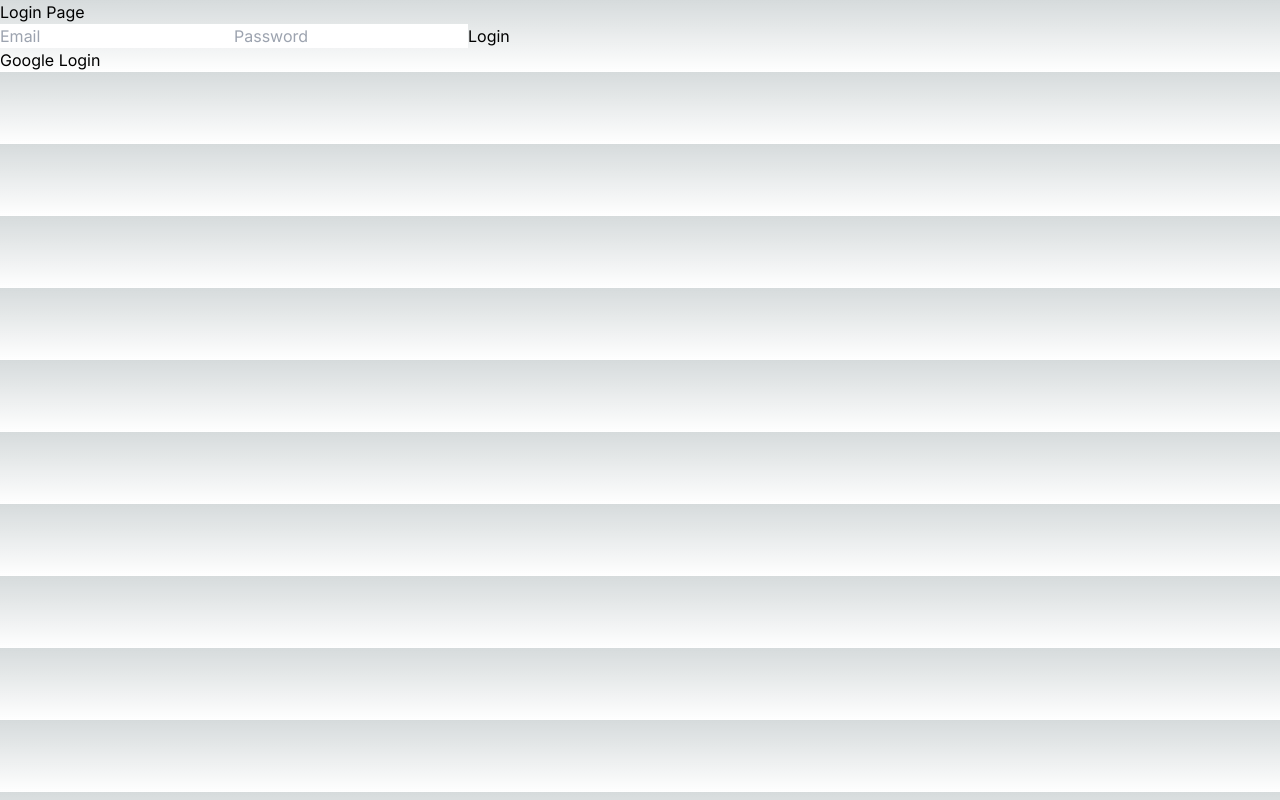
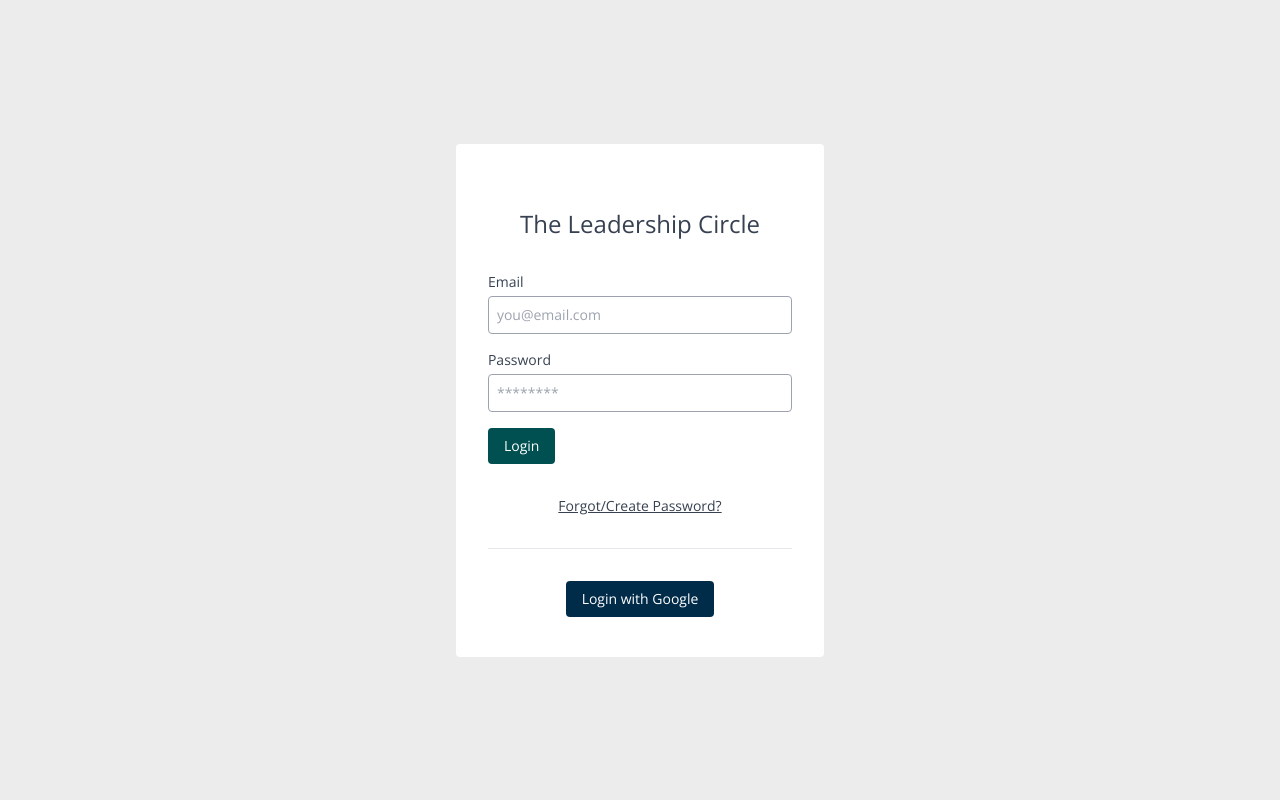
Before and after one commit to sharoncraddock/next-with-auth, a Next.js app: page /signin in a window 1280 px wide. Built offline with nearby package versions, Linux system fonts and the light colour scheme.

Commit message:
Initial styling for sign-in page.

```diff
--- a/app/layout.js
+++ b/app/layout.js
@@ -1,9 +1,9 @@
 import './globals.css'
-import { Inter } from 'next/font/google'
+import { Open_Sans } from 'next/font/google'
 
 import Provider from './components/Provider'
 
-const inter = Inter({ subsets: ['latin'] })
+const openSans = Open_Sans({ subsets: ['latin'] })
 
 export const metadata = {
   title: 'Next-Auth Demo',
@@ -13,7 +13,7 @@ export const metadata = {
 export default function RootLayout({ children }) {
   return (
     <html lang="en">
-      <body className={inter.className}>
+      <body className={openSans.className}>
         <Provider>
           <main>
             {children}
--- a/app/signin/page.jsx
+++ b/app/signin/page.jsx
@@ -27,31 +27,75 @@ export default function LoginPage() {
     });
 
     if (result.error) {
-      console.error(result.error);
+      alert(result.error);
     } else {
       router.push('/me');
     }
   };
 
   return (
-    <div>
-      <h1>Login Page</h1>
+    <section className="flex justify-center md:items-center h-screen bg-white sm:bg-custom-gray">
+      <div className="flex text-sm text-gray-700">
+        <div className="hidden bg-nectar-accent-color rounded-l-md">
+        </div>
+
+        <div className="bg-white rounded">
+          <div className="p-8">
+          <h1 className="text-center text-2xl m-8">The Leadership Circle</h1>
           <form onSubmit={handleCredentialsLogin}>
+            <div className="mb-4">
+              <label htmlFor="email" className="block mb-1">
+                Email
+              </label>
               <input
+                id="email"
                 type="email"
-          placeholder="Email"
+                placeholder="you@email.com"
                 value={email}
                 onChange={handleEmailChange}
+                className="w-full px-2 py-2 rounded border border-gray-400 focus:border-blue-500 focus:outline-none"
               />
+            </div>
+            <div className="mb-4">
+              <label htmlFor="password" className="block mb-1">
+                Password
+              </label>
               <input
+                id="password"
                 type="password"
-          placeholder="Password"
+                placeholder="********"
                 value={password}
                 onChange={handlePasswordChange}
+                className="w-full px-2 py-2 rounded border border-gray-400 focus:border-blue-500 focus:outline-none"
               />
-        <button type="submit">Login</button>
+            </div>
+            <button
+              type="submit"
+              className="bg-nectar-accent-color hover:bg-nectar-accent-color-hover text-white py-2 px-4 rounded text-sm focus:outline-none"
+            >
+              Login
+            </button>
           </form>
-      <button onClick={() => signIn('google')}>Google Login</button>
+
+          <div className="text-center">
+            <a className="underline underline-offset-3 block py-8" href="/">Forgot/Create Password?</a>
+
+            <hr />
+
+            <div className="mt-4 mb-2">
+              <button
+                type="button"
+                onClick={() => signIn('google')}
+                className="bg-nectar-extra-color-1 hover:bg-nectar-extra-color-1-hover text-white py-2 px-4 rounded text-sm mt-4 focus:outline-none"
+              >
+                Login with Google
+              </button>
             </div>
+          </div>
+        </div>
+      </div>
+    </div>
+</section>
+
   );
 }
--- a/tailwind.config.js
+++ b/tailwind.config.js
@@ -7,10 +7,14 @@ module.exports = {
   ],
   theme: {
     extend: {
-      backgroundImage: {
-        'gradient-radial': 'radial-gradient(var(--tw-gradient-stops))',
-        'gradient-conic':
-          'conic-gradient(from 180deg at 50% 50%, var(--tw-gradient-stops))',
+      colors: {
+        'nectar-accent-color': 'rgb(0, 79, 81)',
+        'nectar-accent-color-hover': 'rgb(0, 124, 128)',
+        'nectar-extra-color-1': 'rgb(0, 43, 73)',
+        'nectar-extra-color-1-hover': 'rgb(0, 88, 149)',
+        'nectar-extra-color-2': '#92C0E9',
+        'nectar-extra-color-3': '#B7CD96',
+        'custom-gray': '#ececec'
       },
     },
   },
```
Lines whose indentation alone changed are shown as unchanged.
